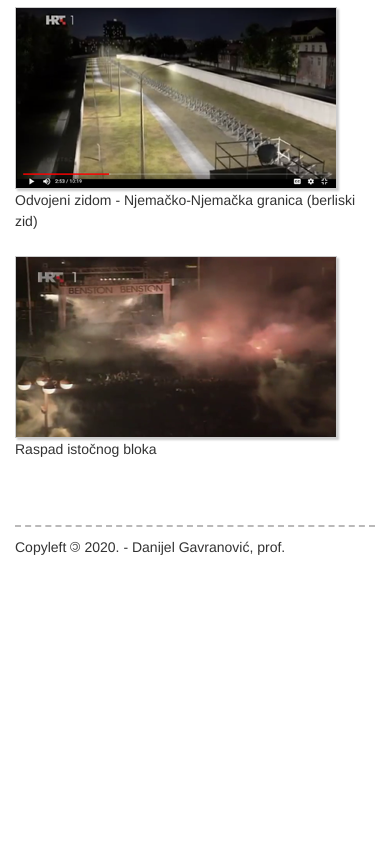
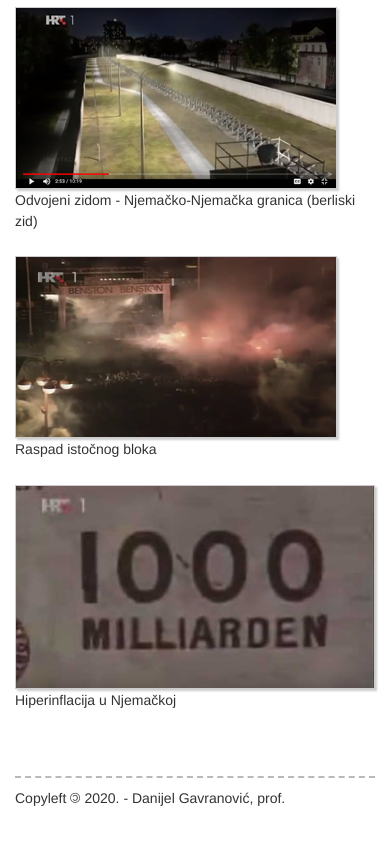
Before and after one commit to srednja-skola/politika, a plain HTML site: page video-materijali.html in a window 390 px wide. Shown: the part 4314-5158 px from the top of the page. Before the commit the page ends 4981 px from the top, so only its background shows below. Drawn offline with Linux system fonts and the light colour scheme.

Commit message:
Add files via upload

```diff
--- a/video-materijali.html
+++ b/video-materijali.html
@@ -253,6 +253,14 @@
                     <caption>
             </div>
             <!-- 3/4 -->
+            <div class="col-md-3 col-sm-6 col-xs-12 portfolio-item">
+                <a href="https://youtu.be/XThWdtNM00w" target="_blank">
+                    <img class="img-responsive slika" src="img/video/hiperinflacija.jpg" alt="Hiperinflacija u Njemačkoj">
+                </a>
+                <caption class="col-xs-12">Hiperinflacija u Njemačkoj
+                    <caption>
+            </div>
+            <!-- 4/4 -->
 
         </div>
 
```
Lines whose indentation alone changed are shown as unchanged.
